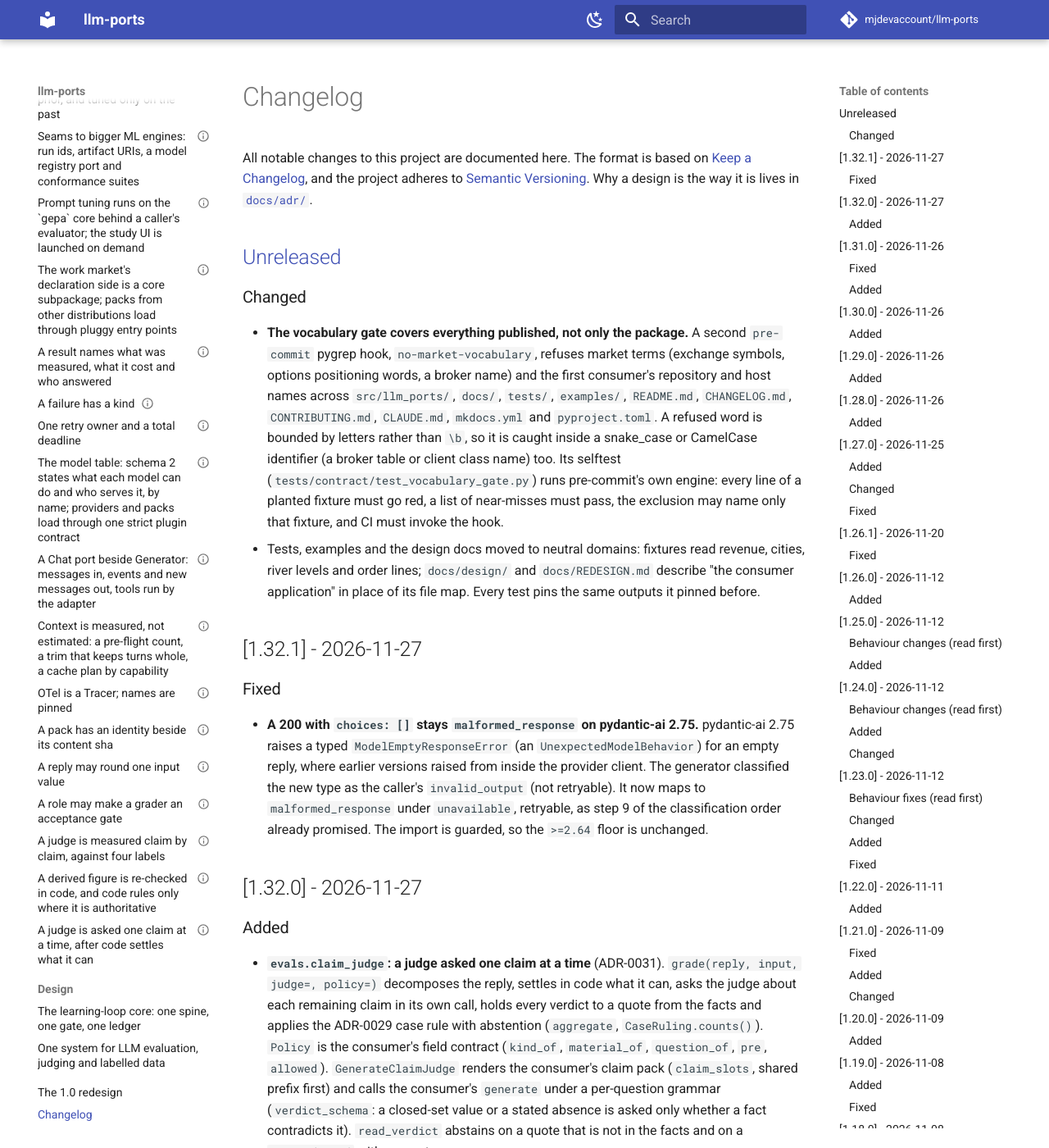
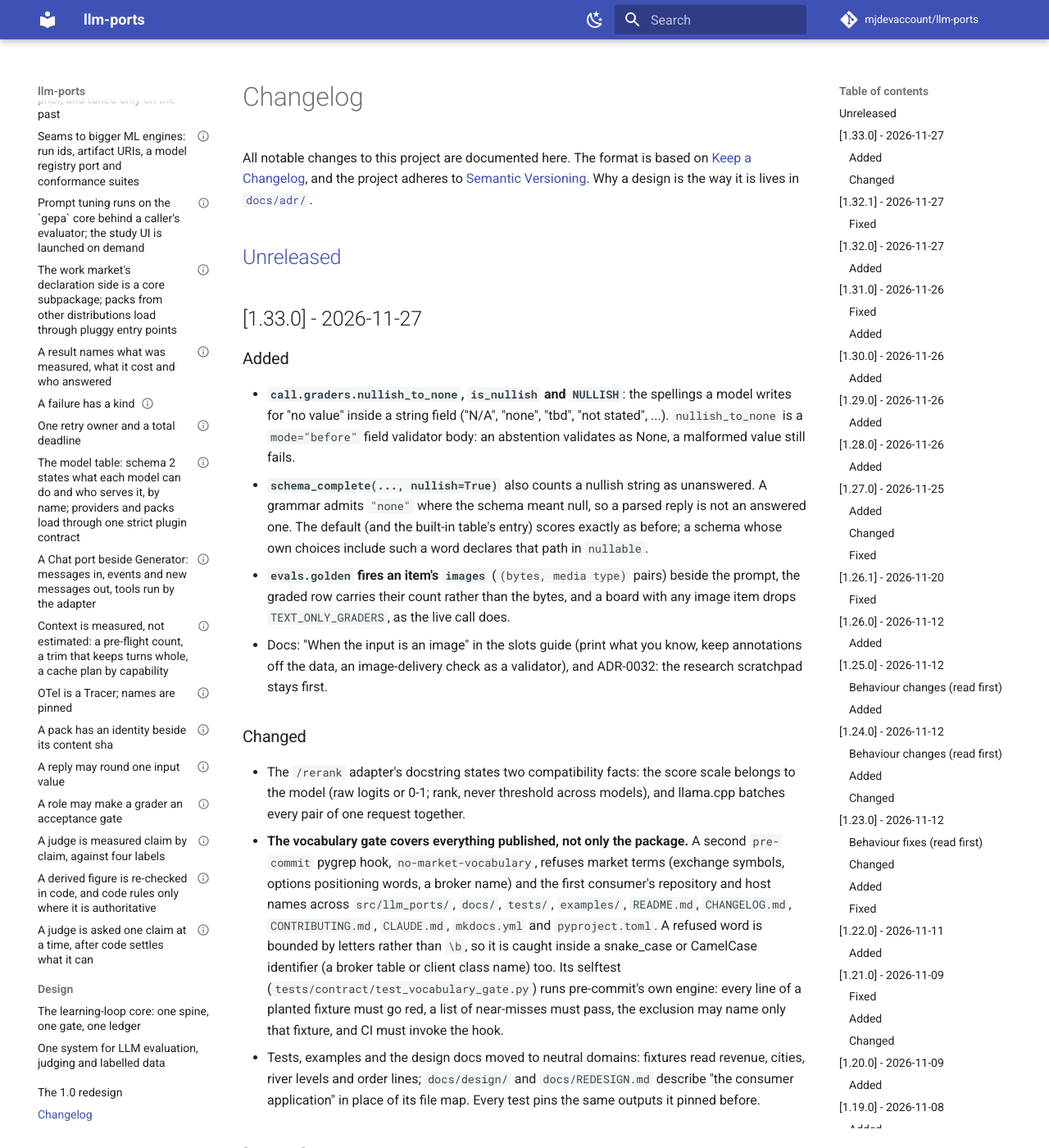
Before and after one commit to mjdevaccount/llm-ports, an MkDocs documentation site: the page built from docs/changelog.md, in a window 1280 px wide and 1400 px high. Shown: the whole window at 82% size. Built offline with MkDocs 1.6.1 and Material for MkDocs 9.7.7, drawn with Linux system fonts in a browser that asks for light colours; comment, search, counter and statistics services are not loaded.

Commit message:
feat: nullish graders, golden images, reranker facts, image guide (1.33.0) (#112)
- call.graders: NULLISH, is_nullish, nullish_to_none (a before-validator body)
  and schema_complete(..., nullish=True). The default scores exactly as before.
- evals.golden: an item's images reach generate(images=...); the row carries
  their count; an image board drops TEXT_ONLY_GRADERS as the live call does.
- adapters.http.reranker: the score scale belongs to the model; llama.cpp
  batches every pair of one request. The example names no model.
- docs: "When the input is an image" (slots guide); ADR-0032, the research
  scratchpad stays first.

Co-authored-by: mattj <matt.jeffcoat@gmail.com>
Co-authored-by: Claude Opus 5.5 <noreply@anthropic.com>

```diff
--- a/CHANGELOG.md
+++ b/CHANGELOG.md
@@ -7,8 +7,30 @@ All notable changes to this project are documented here. The format is based on
 
 ## [Unreleased]
 
+## [1.33.0] - 2026-11-27
+
+### Added
+
+- **`call.graders.nullish_to_none`, `is_nullish` and `NULLISH`**: the spellings a model writes for
+  "no value" inside a string field ("N/A", "none", "tbd", "not stated", ...). `nullish_to_none` is
+  a `mode="before"` field validator body: an abstention validates as None, a malformed value still
+  fails.
+- **`schema_complete(..., nullish=True)`** also counts a nullish string as unanswered. A grammar
+  admits `"none"` where the schema meant null, so a parsed reply is not an answered one. The
+  default (and the built-in table's entry) scores exactly as before; a schema whose own choices
+  include such a word declares that path in `nullable`.
+- **`evals.golden` fires an item's `images`** (`(bytes, media type)` pairs) beside the prompt, the
+  graded row carries their count rather than the bytes, and a board with any image item drops
+  `TEXT_ONLY_GRADERS`, as the live call does.
+- Docs: "When the input is an image" in the slots guide (print what you know, keep annotations
+  off the data, an image-delivery check as a validator), and ADR-0032: the research scratchpad
+  stays first.
+
 ### Changed
 
+- The `/rerank` adapter's docstring states two compatibility facts: the score scale belongs to
+  the model (raw logits or 0-1; rank, never threshold across models), and llama.cpp batches every
+  pair of one request together.
 - **The vocabulary gate covers everything published, not only the package.** A second
   `pre-commit` pygrep hook, `no-market-vocabulary`, refuses market terms (exchange symbols, options
   positioning words, a broker name) and the first consumer's repository and host names across
--- a/pyproject.toml
+++ b/pyproject.toml
@@ -1,6 +1,6 @@
 [project]
 name = "llm-ports"
-version = "1.32.1"
+version = "1.33.0"
 description = "Thin Protocols for LLM work (Generator, Embedder, Reranker, Tracer, PromptSource, Judge, ...) and the one call path around them: roles from a tier table, prompt packs with a frozen content sha, per-call graders, named outcomes. Frameworks live behind the ports; pydantic-ai is the first adapter."
 readme = "README.md"
 license = "MIT"
```
Also changed, not shown: docs/adr/0032-the-research-scratchpad-stays-first.md (added, +49 -0 lines), docs/adr/README.md (+1 -0 lines), docs/guides/slots.md (+51 -0 lines), 8 other files.
